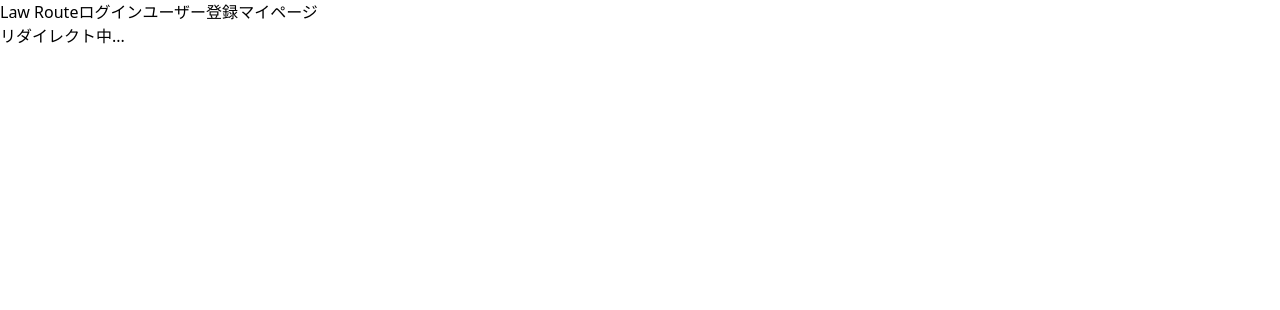
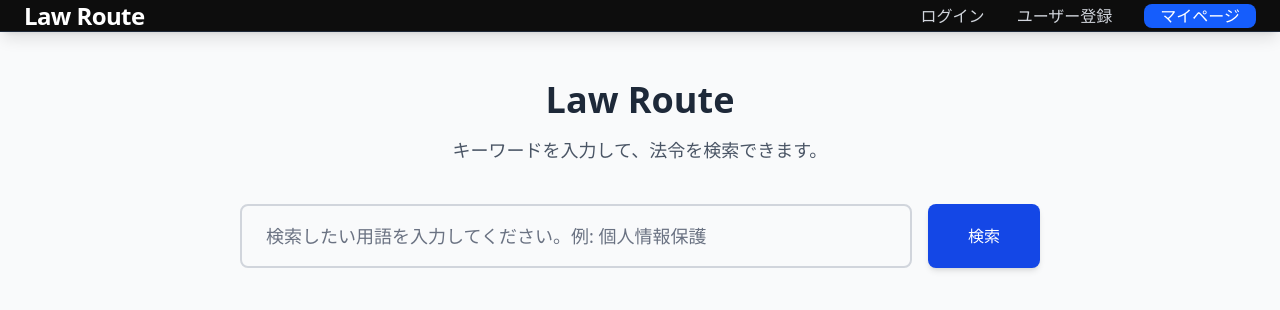
Before and after one commit to kitajima0401/Law-Route, a Next.js app: page / in a window 1280 px wide. Before the commit this address had no page. Shown: the top 310 px of the page. Built offline with nearby package versions, Linux system fonts and the light colour scheme.

Commit message:
add header-ui fix path

```diff
--- a/app/components/Header.tsx
+++ b/app/components/Header.tsx
@@ -2,11 +2,22 @@ import Link from "next/link"
 
 const Header = () => {
   return(
-    <header>
-      <Link href={"/pages/Homepage"}>Law Route</Link>
-      <Link href={"/pages/login"}>ログイン</Link>
-      <Link href={"/pages/register"}>ユーザー登録</Link>
-      <Link href={"/pages/mypage"}>マイページ</Link>
+    <header className="fixed inset-x-0 top-0 z-50 flex h-8 items-center justify-between px-6 bg-black/95 backdrop-blur-md border-b border-gray-800 shadow-lg">
+      <Link href="/" className="text-2xl font-bold text-white tracking-tight hover:text-blue-400 transition">
+        Law Route
+      </Link>
+
+      <div className="flex items-center gap-8">
+        <Link href="/login" className="text-gray-300 font-medium hover:text-white hover:underline underline-offset-4 transition">
+          ログイン
+        </Link>
+        <Link href="/register" className="text-gray-300 font-medium hover:text-white hover:underline underline-offset-4 transition">
+          ユーザー登録
+        </Link>
+        <Link href="/mypage" className="flex items-center justify-center px-4 bg-blue-600 text-white font-medium rounded-lg  text-center hover:bg-blue-500 hover:shadow-lg transition">
+          マイページ
+        </Link>
+      </div>
     </header>
   )
 }
--- a/app/pages/login/page.tsx
+++ b/app/login/page.tsx
@@ -30,7 +30,7 @@ const Login = () => {
   }
 
   return(
-    <div>
+    <div className="pt-8">
       <title>ログインページ</title>
       <h1>ログイン</h1>
       <form onSubmit={handleSubmit}>
--- a/app/pages/mypage/page.tsx
+++ b/app/mypage/page.tsx
@@ -4,7 +4,7 @@
 
 const Mypage = () => {
   return(
-    <div>
+    <div className="pt-8">
       <h1>マイページ</h1>
       <p>favorives</p>
     </div>
--- a/app/page.tsx
+++ b/app/page.tsx
@@ -1,14 +1,52 @@
 "use client"
+import { useState } from "react"
+import Results from "./components/Results"
 
-import { useRouter } from "next/navigation"
-import { useEffect } from "react"
+const Homepage = () => {
+  const [keyword, setKeyword] = useState<string>("")
+  const [results, setResults] = useState<any>(null)
+  const [isLoading, setIsLoading] = useState<boolean>(false)
 
-export default function Home() {
-  const router = useRouter()
-  useEffect(()=>{
-    router.push("/pages/Homepage")
-  },[router])
-  return (
-    <div>リダイレクト中...</div>
+  const handleSubmit = async(e: React.FormEvent) => {
+    e.preventDefault()
+    setIsLoading(true)
+    setResults(null)
+    try{
+      const res = await fetch(`https://laws.e-gov.go.jp/api/2/keyword?keyword=${keyword}`)
+      const data = await res.json()
+      console.log(data)
+      setResults(data)
+    }catch(err){
+      alert("検索に失敗しました")
+    }finally{
+      setIsLoading(false)
+    }
+
+  }
+  return(
+    <div className="min-h-screen bg-gray-50 pt-8">
+      <div className="max-w-4xl mx-auto px-6 py-12">
+        <h1 className="text-4xl font-bold text-gray-800 text-center mb-4">Law Route</h1>
+        <p className="text-lg text-gray-600 text-center mb-10">キーワードを入力して、法令を検索できます。</p>
+        <form onSubmit={handleSubmit} className="mb-12">
+          <div className="flex justify-center gap-4 mb-12">
+          <input
+            placeholder="検索したい用語を入力してください。例: 個人情報保護"
+            value={keyword}
+            type="text"
+            onChange={(e) => setKeyword(e.target.value)}
+            className="w-full max-w-2xl px-6 py-4 text-lg border-2 border-gray-300 rounded-lg focus:outline-none focus:border-blue-700 focus:ring-4 focus:ring-blue-100 transition-shadow placeholder-gray-500"
+            required
+          />
+          <button className="px-10 py-4 bg-blue-700 text-white font-medium rounded-lg hover:bg-blue-800 active:bg-blue-900 transition shadow-md whitespace-nowrap">
+            検索
+          </button>
+        </div>
+        </form>
+        <Results results={results?.items ?? []} keyword={keyword} isLoading={isLoading} />
+      </div>
+    </div>
   )
 }
+
+export default Homepage
--- a/app/pages/Homepage/page.tsx
+++ /dev/null
@@ -1,52 +0,0 @@
-"use client"
-import { useState } from "react"
-import Results from "@/app/components/Results"
-
-const Homepage = () => {
-  const [keyword, setKeyword] = useState<string>("")
-  const [results, setResults] = useState<any>(null)
-  const [isLoading, setIsLoading] = useState<boolean>(false)
-
-  const handleSubmit = async(e: React.FormEvent) => {
-    e.preventDefault()
-    setIsLoading(true)
-    setResults(null)
-    try{
-      const res = await fetch(`https://laws.e-gov.go.jp/api/2/keyword?keyword=${keyword}`)
-      const data = await res.json()
-      console.log(data)
-      setResults(data)
-    }catch(err){
-      alert("検索に失敗しました")
-    }finally{
-      setIsLoading(false)
-    }
-
-  }
-  return(
-    <div className="min-h-screen bg-gray-50">
-      <div className="max-w-4xl mx-auto px-6 py-12">
-        <h1 className="text-4xl font-bold text-gray-800 text-center mb-4">Law Route</h1>
-        <p className="text-lg text-gray-600 text-center mb-10">キーワードを入力して、法令を検索できます。</p>
-        <form onSubmit={handleSubmit} className="mb-12">
-          <div className="flex justify-center gap-4 mb-12">
-          <input
-            placeholder="検索したい用語を入力してください。例: 個人情報保護"
-            value={keyword}
-            type="text"
-            onChange={(e) => setKeyword(e.target.value)}
-            className="w-full max-w-2xl px-6 py-4 text-lg border-2 border-gray-300 rounded-lg focus:outline-none focus:border-blue-700 focus:ring-4 focus:ring-blue-100 transition-shadow placeholder-gray-500"
-            required
-          />
-          <button className="px-10 py-4 bg-blue-700 text-white font-medium rounded-lg hover:bg-blue-800 active:bg-blue-900 transition shadow-md whitespace-nowrap">
-            検索
-          </button>
-        </div>
-        </form>
-        <Results results={results?.items ?? []} keyword={keyword} isLoading={isLoading} />
-      </div>
-    </div>
-  )
-}
-
-export default Homepage
--- a/app/pages/register/page.tsx
+++ b/app/register/page.tsx
@@ -30,7 +30,7 @@ const Register = () => {
   }
 
   return(
-    <div>
+    <div className="pt-8">
       <title>登録ページ</title>
       <h1>ユーザー登録</h1>
       <form onSubmit={handleSubmit} >
```
Also changed, not shown: app/Favorites.tsx (renamed from app/components/Favorites.tsx).
